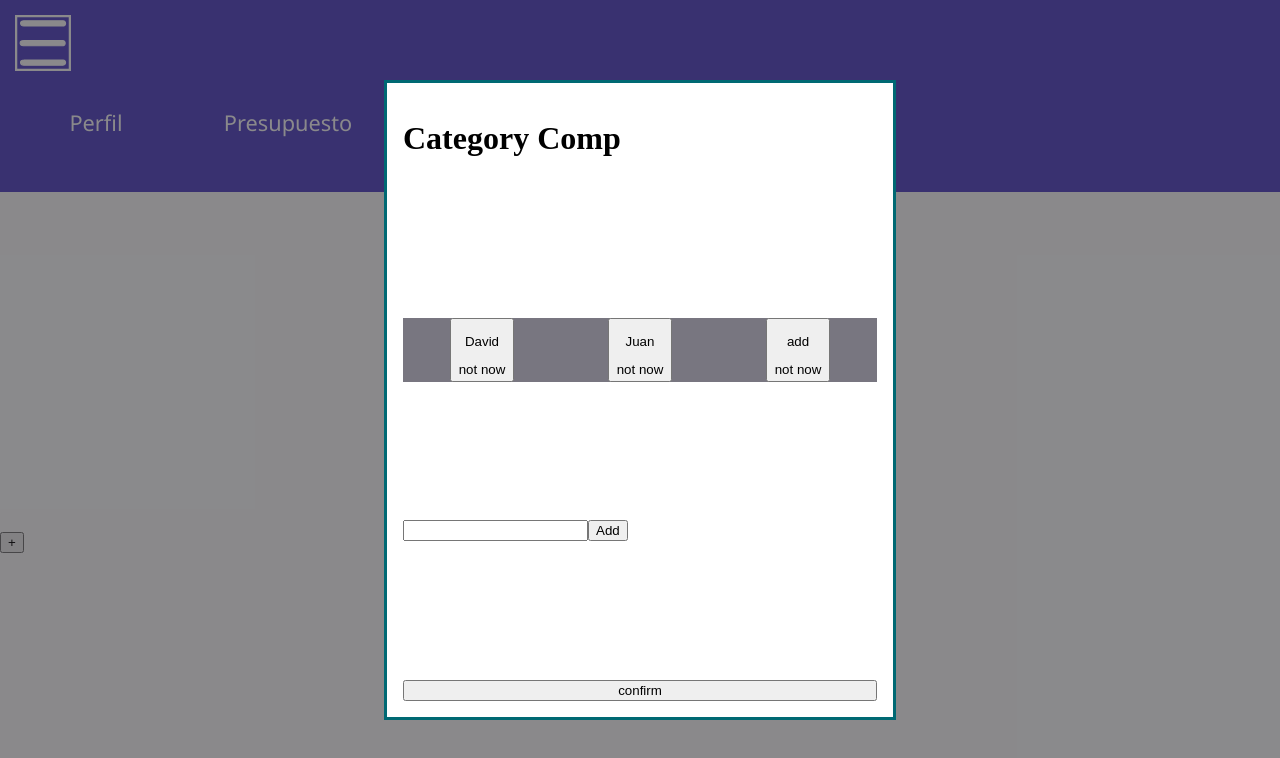
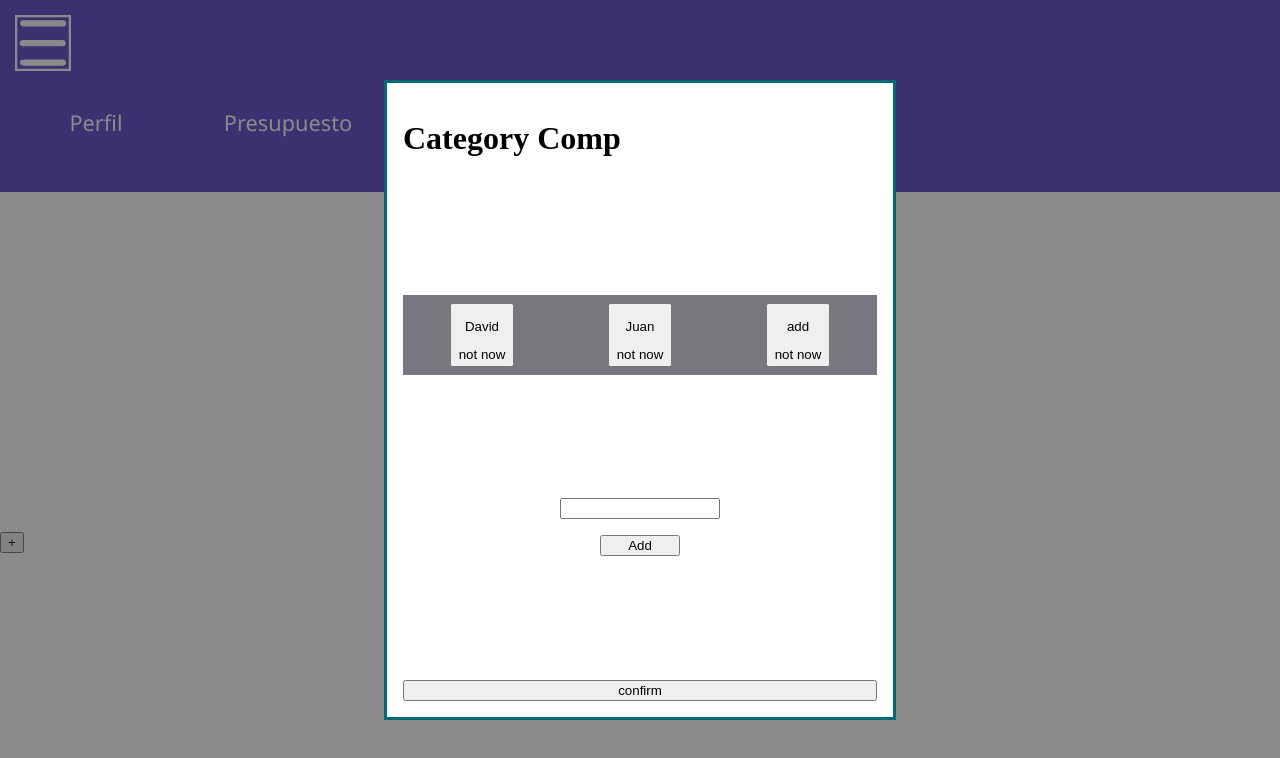
Before and after one commit to DavidDevVelandia/moneysafe, a Vue app: page /budget/expenses in a window 1280 px wide. Shown: the top 758 px of the page. Built offline with nearby package versions, Linux system fonts and the light colour scheme.

Commit message:
continuing CategoryComponent

```diff
--- a/public/index.html
+++ b/public/index.html
@@ -7,6 +7,9 @@
     <link rel="icon" href="<%= BASE_URL %>favicon.ico">
     <title><%= htmlWebpackPlugin.options.title %></title>
     <style>
+      *{
+        box-sizing: border-box;
+      }
       body{
         margin: 0;
       }
--- a/src/components/budget/AddCategoryComp.vue
+++ b/src/components/budget/AddCategoryComp.vue
@@ -47,6 +47,7 @@
     justify-content: space-around;
     align-items: center;
     height: fit-content;
+    min-height: 80px;
     max-height: 400px;
     overflow-y: scroll;
     width: 100%;
--- a/src/components/budget/CategoryComp.vue
+++ b/src/components/budget/CategoryComp.vue
@@ -1,11 +1,23 @@
 <template>
-    <div>
-        <input type="text" v-model="name">
-        <button class="button__add" @click.prevent="handleClick">Add</button>
+    <div class="form">
+        <input type="text" v-model="name" class="inp">
+
+        <button class="button__add inp" @click.prevent="handleClick" >Add</button>
     </div>
 </template>
 <style lang="scss" scoped>
-
+.form{
+    display: flex;
+    flex-direction: column;
+    align-items: center;
+}
+.inp{
+    margin: 0.5rem;
+    width: 10rem;
+}
+.button__add{
+    width: 5rem;
+}
 </style>
 <script setup>
 import { ref } from "vue"
@@ -16,10 +28,11 @@ const emit = defineEmits(
     ["category-added"]
 )
 const name = ref("")
-    function handleClick(){
+function handleClick(){
+    if(name.value !== ""){
         AddCategory(name.value, "none")
-        console.log("pressed")
         console.log(ShowCategories())
         emit('category-added');
     }
+}
 </script>
```
